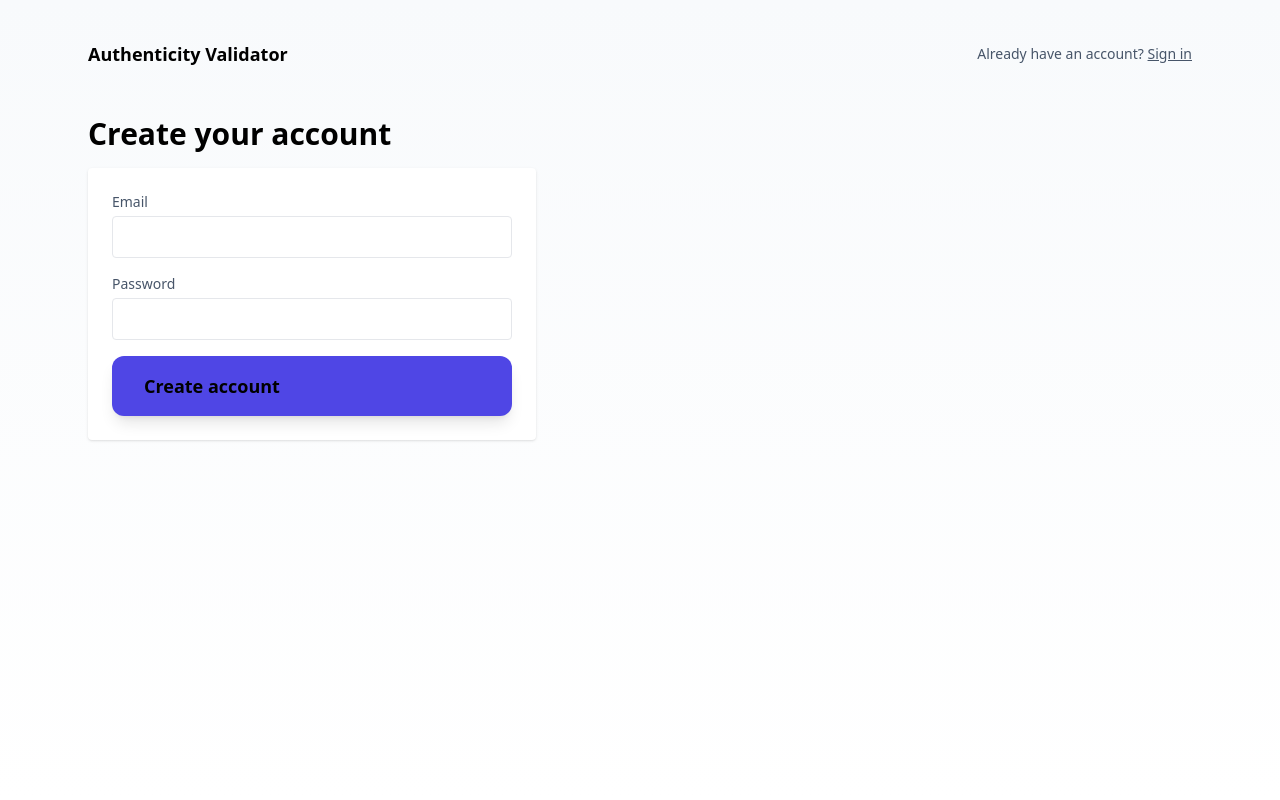
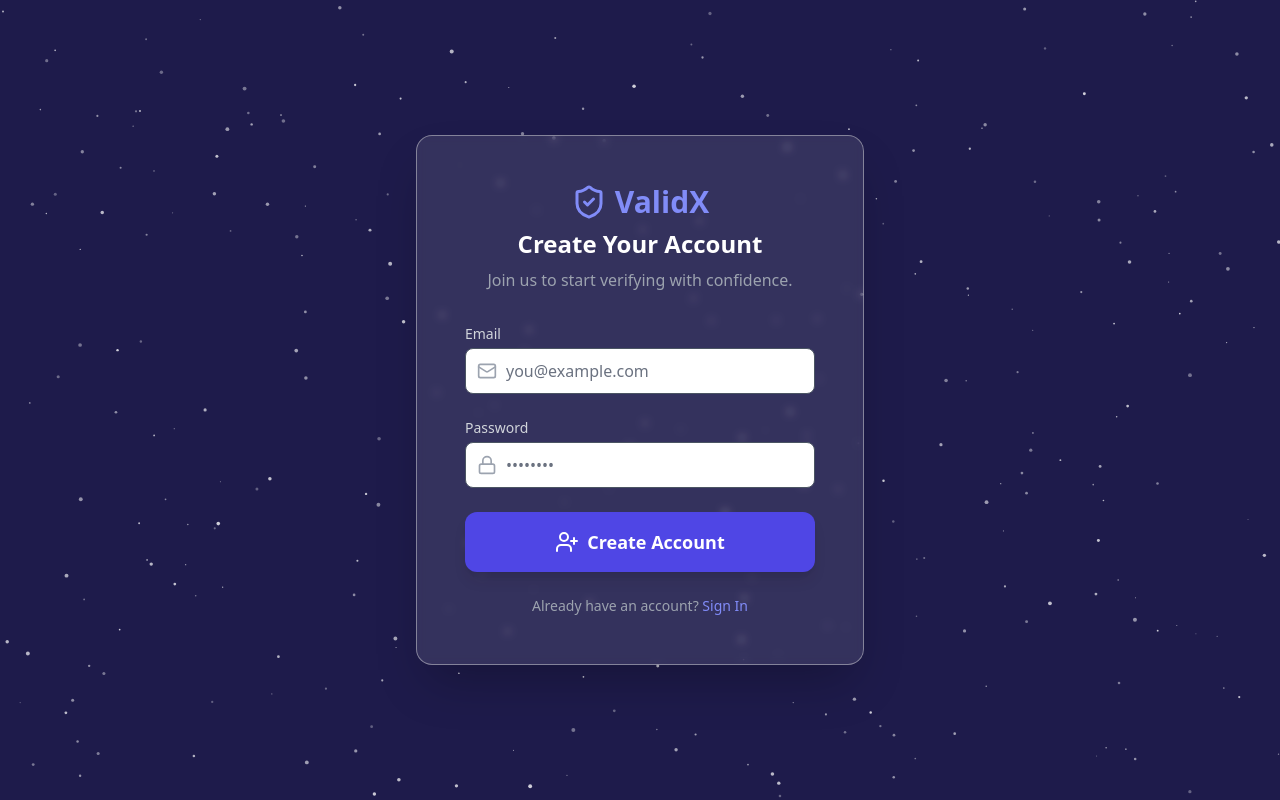
Before and after one commit to ombalgude/validator2.o, a React (Vite) app in the folder frontend/: page /register in a window 1280 px wide. Built offline with nearby package versions, Linux system fonts and the light colour scheme.

Commit message:
redesigned register page and codebase restructured

```diff
--- /dev/null
+++ b/frontend/src/components/ParticalCanvas.jsx
@@ -0,0 +1,112 @@
+import React, { useCallback, useEffect, useRef } from "react";
+
+export const ParticleCanvas = () => {
+	const canvasRef = useRef(null);
+	const mouse = useRef({
+		x: window.innerWidth / 2,
+		y: window.innerHeight / 2,
+	});
+
+	const handleMouseMove = useCallback((event) => {
+		mouse.current.x = event.clientX;
+		mouse.current.y = event.clientY;
+	}, []);
+
+	useEffect(() => {
+		const canvas = canvasRef.current;
+		const ctx = canvas.getContext("2d");
+		let particlesArray = [];
+
+		const setCanvasSize = () => {
+			canvas.width = window.innerWidth;
+			canvas.height = window.innerHeight;
+		};
+
+		setCanvasSize();
+		window.addEventListener("resize", setCanvasSize);
+		window.addEventListener("mousemove", handleMouseMove);
+
+		class Particle {
+			constructor(x, y, size, color, directionX, directionY) {
+				this.x = x;
+				this.y = y;
+				this.size = size;
+				this.color = color;
+				this.baseX = this.x; // Original position for parallax effect
+				this.baseY = this.y;
+				this.directionX = directionX;
+				this.directionY = directionY;
+			}
+
+			draw() {
+				ctx.beginPath();
+				ctx.arc(this.x, this.y, this.size, 0, Math.PI * 2, false);
+				ctx.fillStyle = this.color;
+				ctx.fill();
+			}
+
+			update() {
+				this.baseX += this.directionX;
+				this.baseY += this.directionY;
+
+				if (this.baseX > canvas.width + this.size)
+					this.baseX = -this.size;
+				if (this.baseX < -this.size)
+					this.baseX = canvas.width + this.size;
+				if (this.baseY > canvas.height + this.size)
+					this.baseY = -this.size;
+				if (this.baseY < -this.size)
+					this.baseY = canvas.height + this.size;
+
+				let dx = mouse.current.x - canvas.width / 2;
+				let dy = mouse.current.y - canvas.height / 2;
+
+				this.x = this.baseX + dx * (this.size / 20);
+				this.y = this.baseY + dy * (this.size / 20);
+
+				this.draw();
+			}
+		}
+
+		const init = () => {
+			particlesArray = [];
+			let numberOfParticles = 300;
+			for (let i = 0; i < numberOfParticles; i++) {
+				let size = Math.random() * 1.5 + 0.5;
+				let x = Math.random() * window.innerWidth;
+				let y = Math.random() * window.innerHeight;
+				let color = `rgba(255, 255, 255, ${Math.random() * 0.5 + 0.3})`;
+
+				let directionY = (Math.random() - 0.5) * 0.3;
+				let directionX = (Math.random() - 0.5) * 0.3;
+
+				particlesArray.push(
+					new Particle(x, y, size, color, directionX, directionY)
+				);
+			}
+		};
+
+		let animationFrameId;
+		const animate = () => {
+			animationFrameId = requestAnimationFrame(animate);
+			ctx.clearRect(0, 0, window.innerWidth, window.innerHeight);
+			particlesArray.forEach((p) => p.update());
+		};
+
+		init();
+		animate();
+
+		return () => {
+			window.removeEventListener("resize", setCanvasSize);
+			window.removeEventListener("mousemove", handleMouseMove);
+			cancelAnimationFrame(animationFrameId);
+		};
+	}, [handleMouseMove]);
+
+	return (
+		<canvas
+			ref={canvasRef}
+			className="fixed top-0 left-0 w-full h-full -z-10 bg-indigo-950"
+		></canvas>
+	);
+};
--- a/frontend/src/pages/LoginPage.jsx
+++ b/frontend/src/pages/LoginPage.jsx
@@ -11,117 +11,7 @@ import {
 	Loader,
 	AlertTriangle,
 } from "lucide-react";
-
-const ParticleCanvas = () => {
-	const canvasRef = useRef(null);
-	const mouse = useRef({
-		x: window.innerWidth / 2,
-		y: window.innerHeight / 2,
-	});
-
-	const handleMouseMove = useCallback((event) => {
-		mouse.current.x = event.clientX;
-		mouse.current.y = event.clientY;
-	}, []);
-
-	useEffect(() => {
-		const canvas = canvasRef.current;
-		const ctx = canvas.getContext("2d");
-		let particlesArray = [];
-
-		const setCanvasSize = () => {
-			canvas.width = window.innerWidth;
-			canvas.height = window.innerHeight;
-		};
-
-		setCanvasSize();
-		window.addEventListener("resize", setCanvasSize);
-		window.addEventListener("mousemove", handleMouseMove);
-
-		class Particle {
-			constructor(x, y, size, color, directionX, directionY) {
-				this.x = x;
-				this.y = y;
-				this.size = size;
-				this.color = color;
-				this.baseX = this.x; // Original position for parallax effect
-				this.baseY = this.y;
-				this.directionX = directionX;
-				this.directionY = directionY;
-			}
-
-			draw() {
-				ctx.beginPath();
-				ctx.arc(this.x, this.y, this.size, 0, Math.PI * 2, false);
-				ctx.fillStyle = this.color;
-				ctx.fill();
-			}
-
-			update() {
-				this.baseX += this.directionX;
-				this.baseY += this.directionY;
-
-				if (this.baseX > canvas.width + this.size)
-					this.baseX = -this.size;
-				if (this.baseX < -this.size)
-					this.baseX = canvas.width + this.size;
-				if (this.baseY > canvas.height + this.size)
-					this.baseY = -this.size;
-				if (this.baseY < -this.size)
-					this.baseY = canvas.height + this.size;
-
-				let dx = mouse.current.x - canvas.width / 2;
-				let dy = mouse.current.y - canvas.height / 2;
-
-				this.x = this.baseX + dx * (this.size / 20);
-				this.y = this.baseY + dy * (this.size / 20);
-
-				this.draw();
-			}
-		}
-
-		const init = () => {
-			particlesArray = [];
-			let numberOfParticles = 300;
-			for (let i = 0; i < numberOfParticles; i++) {
-				let size = Math.random() * 1.5 + 0.5;
-				let x = Math.random() * window.innerWidth;
-				let y = Math.random() * window.innerHeight;
-				let color = `rgba(255, 255, 255, ${Math.random() * 0.5 + 0.3})`;
-
-				let directionY = (Math.random() - 0.5) * 0.3;
-				let directionX = (Math.random() - 0.5) * 0.3;
-
-				particlesArray.push(
-					new Particle(x, y, size, color, directionX, directionY)
-				);
-			}
-		};
-
-		let animationFrameId;
-		const animate = () => {
-			animationFrameId = requestAnimationFrame(animate);
-			ctx.clearRect(0, 0, window.innerWidth, window.innerHeight);
-			particlesArray.forEach((p) => p.update());
-		};
-
-		init();
-		animate();
-
-		return () => {
-			window.removeEventListener("resize", setCanvasSize);
-			window.removeEventListener("mousemove", handleMouseMove);
-			cancelAnimationFrame(animationFrameId);
-		};
-	}, [handleMouseMove]);
-
-	return (
-		<canvas
-			ref={canvasRef}
-			className="fixed top-0 left-0 w-full h-full -z-10 bg-indigo-950"
-		></canvas>
-	);
-};
+import { ParticleCanvas } from "../components/ParticalCanvas";
 
 export default function LoginPage() {
 	const [email, setEmail] = useState("");
--- a/frontend/src/pages/RegisterUser.jsx
+++ b/frontend/src/pages/RegisterUser.jsx
@@ -1,62 +1,144 @@
-import React, { useState } from 'react'
-import { useNavigate, Link } from 'react-router-dom'
-import axios from 'axios'
-import Button from '../components/Button'
+import React, { useState } from "react";
+import { useNavigate, Link } from "react-router-dom";
+import axios from "axios";
+import Button from "../components/Button";
+import { ParticleCanvas } from "../components/ParticalCanvas";
+import {
+	ShieldCheck,
+	Mail,
+	Lock,
+	UserPlus,
+	Loader,
+	AlertTriangle,
+	CheckCircle,
+} from "lucide-react";
 
 export default function RegisterUser() {
-  const [email, setEmail] = useState('')
-  const [password, setPassword] = useState('')
-  const [loading, setLoading] = useState(false)
-  const [error, setError] = useState('')
-  const [success, setSuccess] = useState('')
-  const navigate = useNavigate()
+	const [email, setEmail] = useState("");
+	const [password, setPassword] = useState("");
+	const [loading, setLoading] = useState(false);
+	const [error, setError] = useState("");
+	const [success, setSuccess] = useState("");
+	const navigate = useNavigate();
 
 	const submit = async (e) => {
-    e.preventDefault()
-    setLoading(true)
-    setError('')
-    setSuccess('')
+		e.preventDefault();
+		setLoading(true);
+		setError("");
+		setSuccess("");
 		try {
-      await axios.post('/api/auth/register', { email, password })
-      setSuccess('Account created. You can now sign in.')
-      setTimeout(() => navigate('/login', { replace: true }), 800)
+			await axios.post("/api/auth/register", { email, password });
+			setSuccess("Account created. You can now sign in.");
+			setTimeout(() => navigate("/login", { replace: true }), 800);
 		} catch (err) {
-      const msg = err.response?.data?.message || err.message || 'Registration failed'
-      setError(msg)
+			const msg =
+				err.response?.data?.message ||
+				err.message ||
+				"Registration failed";
+			setError(msg);
 		} finally {
-      setLoading(false)
+			setLoading(false);
 		}
-  }
+	};
 
 	return (
-    <div className="min-h-screen bg-gradient-to-b from-slate-50 to-white">
-      <div className="max-w-6xl mx-auto px-6 pt-10">
-        <div className="flex items-center justify-between">
-          <div className="font-semibold text-lg">Authenticity Validator</div>
-          <div className="text-sm text-slate-600">Already have an account? <Link to="/login" className="underline">Sign in</Link></div>
+		<div className="min-h-screen w-full flex items-center justify-center p-4 font-sans">
+			<ParticleCanvas />
+			<div className="w-full max-w-md bg-white/10 backdrop-blur-sm border border-zinc-300/50 rounded-2xl shadow-2xl overflow-hidden z-20">
+				<div className="p-8 md:p-12">
+					<div className="text-center mb-8">
+						<div className="font-extrabold text-3xl text-indigo-400 flex items-center justify-center gap-2 mb-2">
+							<ShieldCheck size={36} />
+							ValidX
+						</div>
+						<h2 className="text-2xl font-bold text-white">
+							Create Your Account
+						</h2>
+						<p className="text-gray-400 mt-2">
+							Join us to start verifying with confidence.
+						</p>
+					</div>
+
+					<form onSubmit={submit} className="space-y-6">
+						<div>
+							<label className="block mb-1 text-sm font-medium text-gray-300">
+								Email
+							</label>
+							<div className="relative">
+								<Mail className="absolute left-3 top-1/2 -translate-y-1/2 w-5 h-5 text-gray-400" />
+								<input
+									className="w-full pl-10 pr-3 py-2.5 border border-gray-600 rounded-lg focus:ring-2 focus:ring-indigo-500 focus:border-indigo-500 transition-colors placeholder-gray-500"
+									type="email"
+									placeholder="you@example.com"
+									value={email}
+									onChange={(e) => setEmail(e.target.value)}
+									required
+								/>
 							</div>
 						</div>
 
-      <div className="max-w-6xl mx-auto px-6 py-12">
-        <div className="max-w-md">
-          <h1 className="text-3xl font-bold mb-4">Create your account</h1>
-          <div className="card">
-            <form onSubmit={submit} className="space-y-4">
 						<div>
-                <label className="block text-sm text-slate-600 mb-1">Email</label>
-                <input className="w-full border rounded px-3 py-2" type="email" value={email} onChange={e => setEmail(e.target.value)} required />
+							<label className="block mb-1 text-sm font-medium text-gray-300">
+								Password
+							</label>
+							<div className="relative">
+								<Lock className="absolute left-3 top-1/2 -translate-y-1/2 w-5 h-5 text-gray-400" />
+								<input
+									className="w-full pl-10 pr-3 py-2.5 border border-gray-600 rounded-lg focus:ring-2 focus:ring-indigo-500 focus:border-indigo-500 transition-colors placeholder-gray-500"
+									type="password"
+									placeholder="••••••••"
+									value={password}
+									onChange={(e) =>
+										setPassword(e.target.value)
+									}
+									required
+								/>
 							</div>
-              <div>
-                <label className="block text-sm text-slate-600 mb-1">Password</label>
-                <input className="w-full border rounded px-3 py-2" type="password" value={password} onChange={e => setPassword(e.target.value)} required />
 						</div>
-              {error && <div className="text-red-600 text-sm">{error}</div>}
-              {success && <div className="text-emerald-600 text-sm">{success}</div>}
-              <Button className="w-full" disabled={loading}>{loading ? 'Creating…' : 'Create account'}</Button>
+
+						{error && (
+							<div className="flex items-center gap-3 bg-rose-900/50 text-rose-300 text-sm p-3 rounded-lg border border-rose-500/30">
+								<AlertTriangle className="w-5 h-5" />
+								<span>{error}</span>
+							</div>
+						)}
+
+						{success && (
+							<div className="flex items-center gap-3 bg-emerald-900/50 text-emerald-300 text-sm p-3 rounded-lg border border-emerald-500/30">
+								<CheckCircle className="w-5 h-5" />
+								<span>{success}</span>
+							</div>
+						)}
+
+						<Button
+							type="submit"
+							className="w-full flex items-center justify-center gap-2 bg-indigo-600 text-white text-lg font-semibold py-3 rounded-lg shadow-lg hover:bg-indigo-700 transition-all duration-300 transform hover:-translate-y-0.5 disabled:bg-indigo-800 disabled:cursor-not-allowed"
+							disabled={loading}
+						>
+							{loading ? (
+								<Loader className="animate-spin" />
+							) : (
+								<UserPlus />
+							)}
+							<span>
+								{loading
+									? "Creating Account…"
+									: "Create Account"}
+							</span>
+						</Button>
+
+						<p className="text-sm text-center text-gray-400">
+							Already have an account?{" "}
+							<Link
+								to="/login"
+								className="text-indigo-400 hover:underline font-medium"
+							>
+								Sign In
+							</Link>
+						</p>
 					</form>
 				</div>
 			</div>
 		</div>
-    </div>
-  )
+	);
 }
```
Lines whose indentation alone changed are shown as unchanged.
